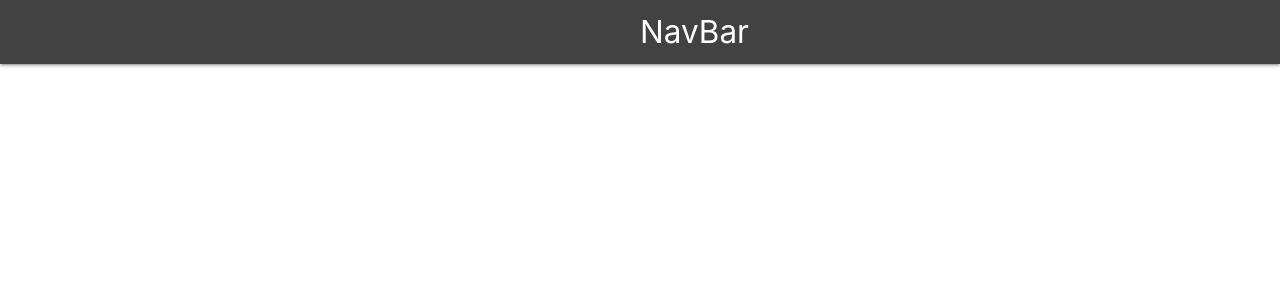
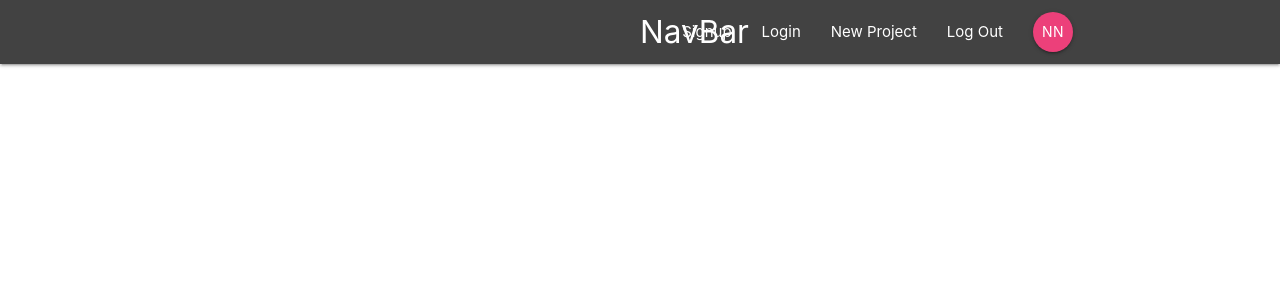
Before and after one commit to Nakanz/ReactFirestoreIntro, a React (Create React App) app in the folder client/: page / in a window 1280 px wide. Shown: the top 300 px of the page. Built offline with nearby package versions, Linux system fonts and the light colour scheme.

Commit message:
Navbar roughly created

```diff
--- a/client/src/components/layout/Navbar.js
+++ b/client/src/components/layout/Navbar.js
@@ -1,11 +1,15 @@
 import React from 'react';
 import { Link } from 'react-router-dom';
+import SignedInLinks from './SignedInLink';
+import SignedOutLinks from './SignedOutLink';
 
 const NavBar = () => {
     return(
         <nav className="nav-wrapper grey darken-3">
             <div className="container">
                 <Link to='/' className="brand-logo">NavBar</Link>
+                <SignedInLinks />
+                <SignedOutLinks />
             </div>
         </nav>
 
--- a/client/src/components/layout/SignedInLink.js
+++ b/client/src/components/layout/SignedInLink.js
@@ -0,0 +1,15 @@
+import React from 'react';
+import { NavLink } from 'react-router-dom';
+
+const SignedInLinks = () => {
+    return(
+        <ul className="right">
+            <li><NavLink to='/'>New Project</NavLink></li>
+            <li><NavLink to='/'>Log Out</NavLink></li>
+            <li><NavLink to='/' className='btn btn-floating pink lighten-1'>NN</NavLink></li>
+
+        </ul>
+    );
+}
+
+export default SignedInLinks;
--- a/client/src/components/layout/SignedOutLink.js
+++ b/client/src/components/layout/SignedOutLink.js
@@ -0,0 +1,13 @@
+import React from 'react';
+import { NavLink } from 'react-router-dom';
+
+const SignedOutLinks = () => {
+    return(
+        <ul className="right">
+            <li><NavLink to='/'>Signup</NavLink></li>
+            <li><NavLink to='/'>Login</NavLink></li>
+        </ul>
+    );
+}
+
+export default SignedOutLinks;
```
